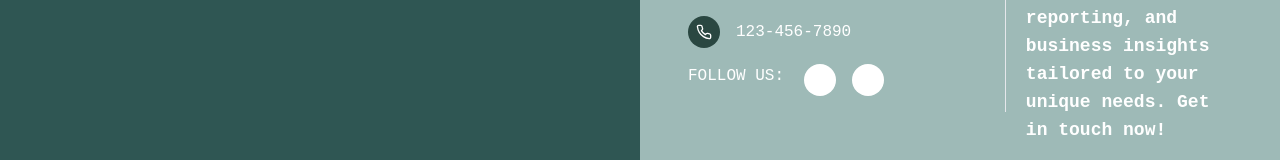
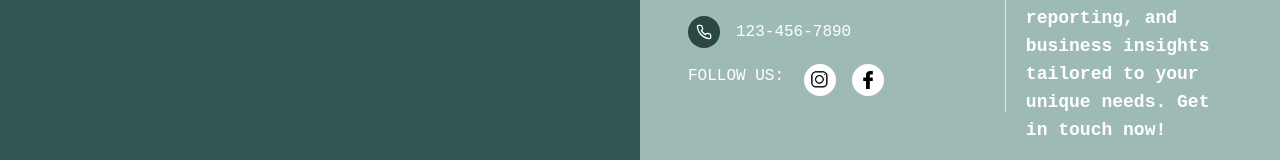
Before and after one commit to deepakvishwakarma-hh/book-keeping, a Next.js app: page / in a window 1280 px wide. Shown: the part 5659-5819 px from the top of the page. Built offline with nearby package versions, Linux system fonts and the light colour scheme.

Commit message:
icons added

```diff
--- a/src/app/page.tsx
+++ b/src/app/page.tsx
@@ -591,13 +591,25 @@ export default function Home() {
                       href="#"
                       className="w-8 h-8 rounded-full bg-white flex items-center justify-center"
                     >
-                      {/* <Instagram     size={16} className="text-white" /> */}
+                      <Image
+                        src="/ig.png"
+                        alt="Office desk with computer and flowers"
+                        width={20}
+                        height={20}
+                        className="object-cover"
+                      />
                     </a>
                     <a
                       href="#"
                       className="w-8 h-8 rounded-full bg-white flex items-center justify-center"
                     >
-                      {/* <Facebook size={16} className="text-white" /> */}
+                      <Image
+                        src="/fb.png"
+                        alt="Office desk with computer and flowers"
+                        width={18}
+                        height={18}
+                        className="object-cover"
+                      />
                     </a>
                   </div>
                 </div>
```
Also changed, not shown: public/fb.png (added), public/ig.png (added).
